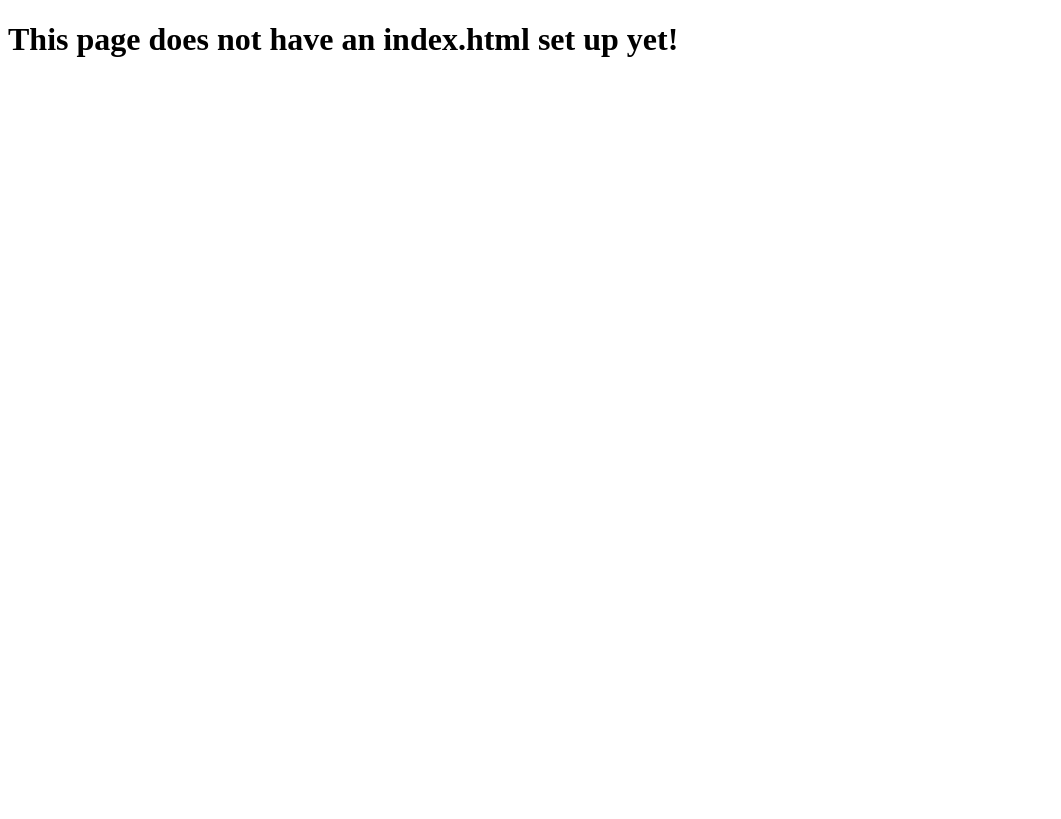
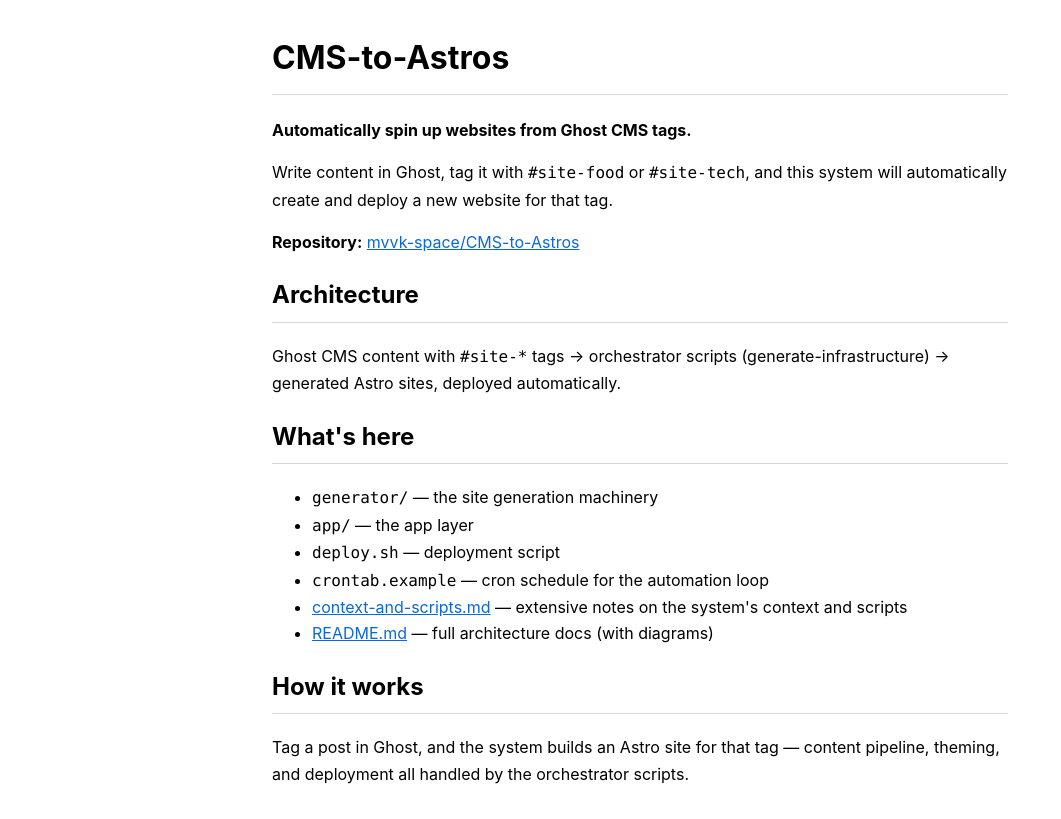
Before and after one commit to mvvk-space/CMS-to-Astros, a plain HTML site: page index.html in a window 1280 px wide. Shown: the whole page, without its empty margins (0-1061 px from the left). Drawn offline with Linux system fonts and the light colour scheme.

Commit message:
Regenerate index.html from README.md

```diff
--- a/index.html
+++ b/index.html
@@ -1,7 +1,52 @@
 <!DOCTYPE html>
-<html>
-<head><meta charset="utf-8"><title>Coming soon</title></head>
+<html lang="en">
+<head>
+<meta charset="utf-8">
+<meta name="viewport" content="width=device-width, initial-scale=1">
+<title>CMS-to-Astros</title>
+<style>
+  :root { color-scheme: light dark; }
+  body {
+    font-family: -apple-system, BlinkMacSystemFont, "Segoe UI", Helvetica, Arial, sans-serif;
+    max-width: 46rem;
+    margin: 2rem auto;
+    padding: 0 1rem;
+    line-height: 1.65;
+  }
+  a { color: #0969da; }
+  @media (prefers-color-scheme: dark) { a { color: #4493f8; } }
+  pre {
+    background: #f6f8fa; border-radius: 6px; padding: 1rem;
+    overflow-x: auto; font-size: 0.875rem;
+  }
+  @media (prefers-color-scheme: dark) { pre { background: #151b23; } }
+  code { font-family: ui-monospace, SFMono-Regular, "SF Mono", Menlo, Consolas, monospace; }
+  table { border-collapse: collapse; }
+  th, td { border: 1px solid #d0d7de; padding: 0.375rem 0.75rem; }
+  th { background: #f6f8fa; }
+  @media (prefers-color-scheme: dark) { th, td { border-color: #3d444d; } th { background: #151b23; } }
+  h1, h2 { border-bottom: 1px solid #d0d7de; padding-bottom: 0.3em; }
+  @media (prefers-color-scheme: dark) { h1, h2 { border-color: #3d444d; } }
+</style>
+</head>
 <body>
-<h1>This page does not have an index.html set up yet!</h1>
+<h1>CMS-to-Astros</h1>
+<p><strong>Automatically spin up websites from Ghost CMS tags.</strong></p>
+<p>Write content in Ghost, tag it with <code>#site-food</code> or <code>#site-tech</code>, and this system will automatically create and deploy a new website for that tag.</p>
+<p><strong>Repository:</strong> <a href="https://github.com/mvvk-space/CMS-to-Astros">mvvk-space/CMS-to-Astros</a></p>
+<h2>Architecture</h2>
+<p>Ghost CMS content with <code>#site-*</code> tags → orchestrator scripts (generate-infrastructure) → generated Astro sites, deployed automatically.</p>
+<h2>What&#39;s here</h2>
+<ul>
+<li><code>generator/</code> — the site generation machinery</li>
+<li><code>app/</code> — the app layer</li>
+<li><code>deploy.sh</code> — deployment script</li>
+<li><code>crontab.example</code> — cron schedule for the automation loop</li>
+<li><a href="./context-and-scripts.md">context-and-scripts.md</a> — extensive notes on the system&#39;s context and scripts</li>
+<li><a href="./README.md">README.md</a> — full architecture docs (with diagrams)</li>
+</ul>
+<h2>How it works</h2>
+<p>Tag a post in Ghost, and the system builds an Astro site for that tag — content pipeline, theming, and deployment all handled by the orchestrator scripts.</p>
+
 </body>
 </html>
```
Also changed, not shown: README.md.
